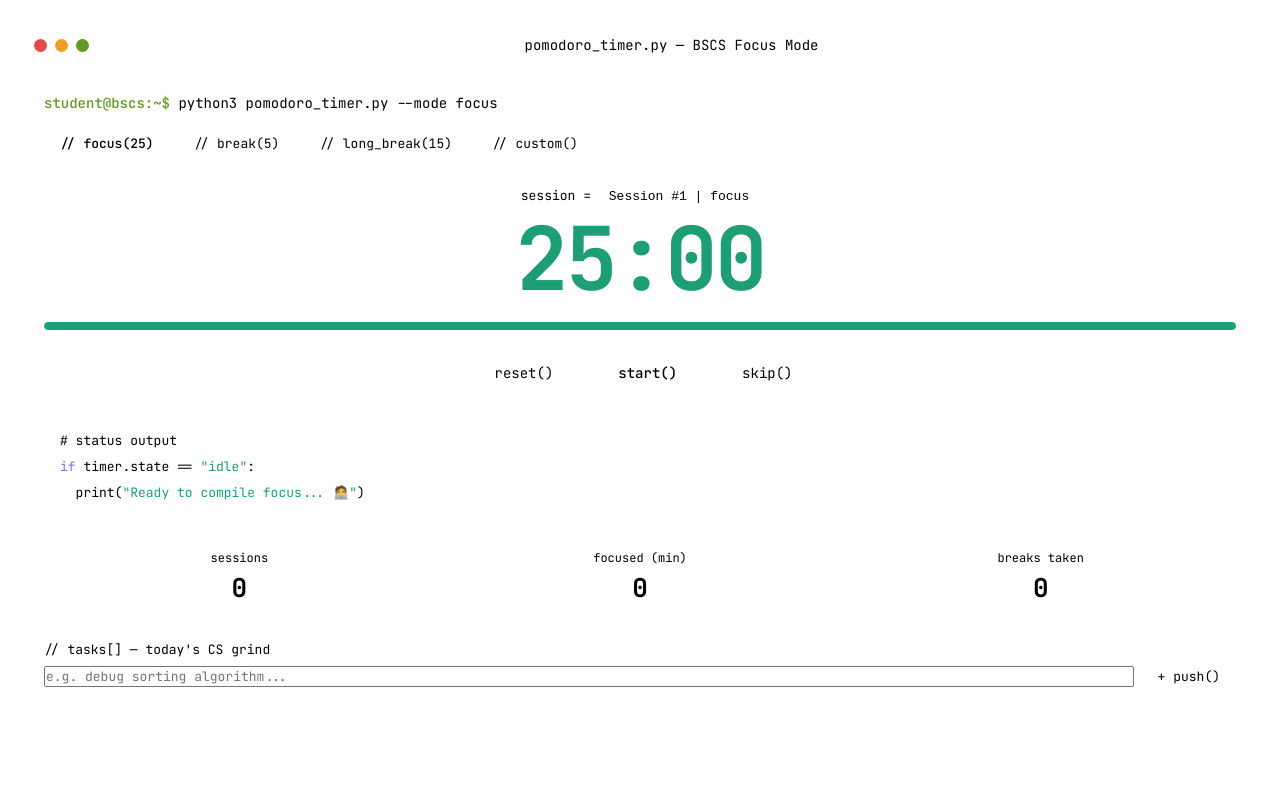
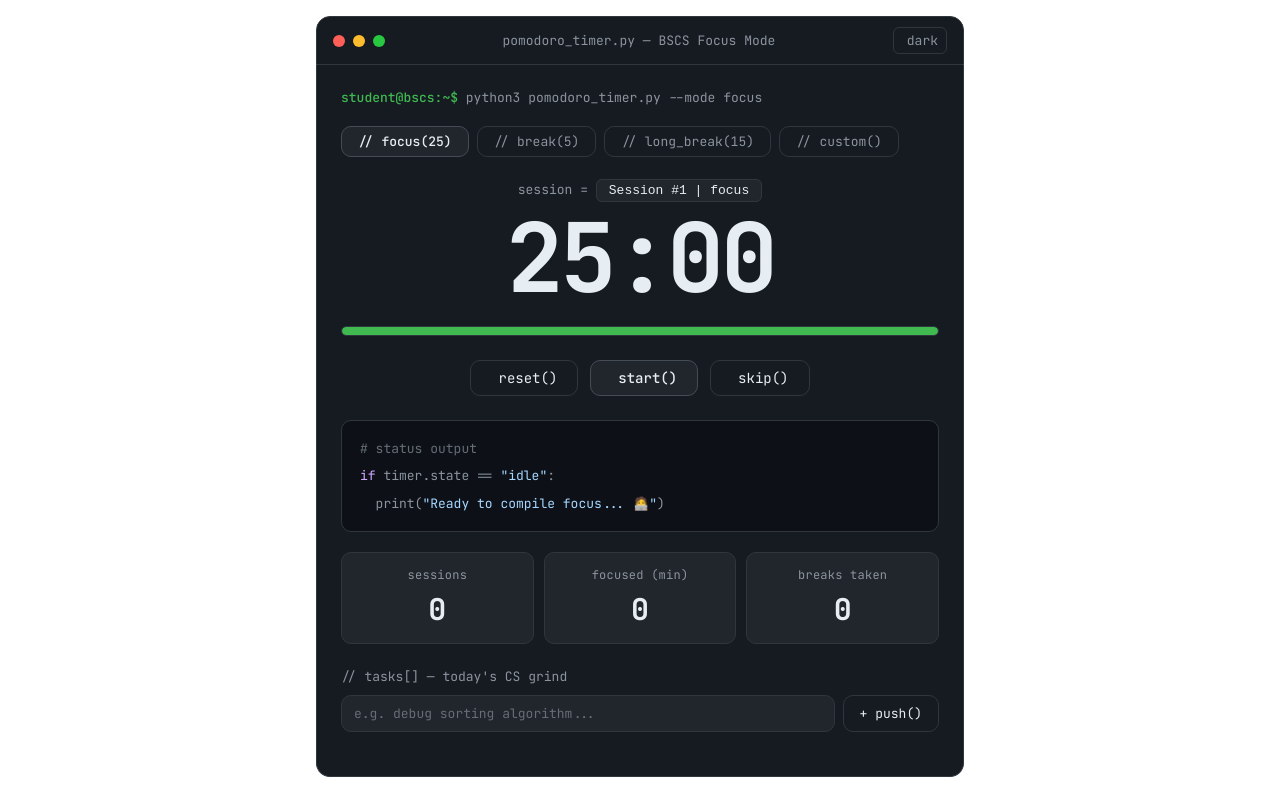
Before and after one commit to KhielDecena/pomoduratimer, a plain HTML site: page index.html in a window 1280 px wide. Drawn offline with Linux system fonts and the light colour scheme.

Commit message:
afafafafasfasfasfasfasfasf

```diff
--- a/index.html
+++ b/index.html
@@ -1,106 +1,128 @@
 
 <style>
 @import url('https://fonts.googleapis.com/css2?family=JetBrains+Mono:wght@400;500;700&display=swap');
-:root { --mono: 'JetBrains Mono', monospace; }
-* { box-sizing: border-box; margin: 0; padding: 0; }
-.root { padding: 1.5rem 1rem 2rem; font-family: var(--mono); }
-.term-header { background: var(--color-background-secondary); border: 0.5px solid var(--color-border-tertiary); border-radius: var(--border-radius-lg) var(--border-radius-lg) 0 0; padding: 12px 18px; display: flex; align-items: center; gap: 8px; }
-.dot { width: 13px; height: 13px; border-radius: 50%; }
-.dot-r { background: #E24B4A; } .dot-a { background: #EF9F27; } .dot-g { background: #639922; }
-.term-title { font-size: 14px; color: var(--color-text-secondary); flex: 1; text-align: center; font-family: var(--mono); }
-.term-body { background: var(--color-background-primary); border: 0.5px solid var(--color-border-tertiary); border-top: none; border-radius: 0 0 var(--border-radius-lg) var(--border-radius-lg); padding: 1.75rem 1.75rem 2rem; }
-.prompt { font-size: 14px; color: var(--color-text-secondary); margin-bottom: 1rem; font-family: var(--mono); }
-.prompt span { color: #639922; font-weight: 500; }
-.tabs { display: flex; gap: 8px; margin-bottom: 1.5rem; flex-wrap: wrap; }
-.tab { font-family: var(--mono); font-size: 13px; padding: 7px 16px; border: 0.5px solid var(--color-border-secondary); border-radius: var(--border-radius-md); cursor: pointer; color: var(--color-text-secondary); background: transparent; transition: all 0.15s; }
-.tab:hover { background: var(--color-background-secondary); }
-.tab.active { background: var(--color-background-secondary); color: var(--color-text-primary); border-color: var(--color-border-primary); font-weight: 500; }
-.custom-row { display: none; gap: 10px; margin-bottom: 1.25rem; align-items: center; }
-.custom-row span { font-size: 13px; font-family: var(--mono); color: var(--color-text-secondary); }
-.custom-row input { width: 80px; font-family: var(--mono); font-size: 14px; }
-.timer-center { text-align: center; margin: 1.75rem 0 1rem; }
-.sess-badge { font-size: 13px; font-family: var(--mono); color: var(--color-text-secondary); margin-bottom: 10px; }
-.sess-badge code { background: var(--color-background-secondary); padding: 3px 10px; border-radius: 5px; border: 0.5px solid var(--color-border-tertiary); font-size: 13px; }
-.timeval { font-size: 88px; font-weight: 700; font-family: var(--mono); color: var(--color-text-primary); letter-spacing: -3px; line-height: 1; }
-.timeval.running { color: #1D9E75; }
-.timeval.onbreak { color: #185FA5; }
-.timeval.paused { color: #BA7517; }
-.prog-wrap { background: var(--color-background-secondary); border-radius: 5px; height: 8px; margin: 1.25rem 0; overflow: hidden; border: 0.5px solid var(--color-border-tertiary); }
-.prog { height: 100%; border-radius: 5px; background: #1D9E75; transition: width 0.5s linear; }
-.prog.brk { background: #185FA5; }
-.ctrls { display: flex; justify-content: center; gap: 14px; margin: 1.5rem 0; }
-.btn { font-family: var(--mono); font-size: 14px; padding: 10px 22px; border: 0.5px solid var(--color-border-secondary); border-radius: var(--border-radius-md); cursor: pointer; background: transparent; color: var(--color-text-primary); transition: all 0.15s; display: flex; align-items: center; gap: 7px; }
-.btn:hover { background: var(--color-background-secondary); }
-.btn.prime { background: var(--color-background-secondary); font-weight: 500; border-color: var(--color-border-primary); }
-.btn:active { transform: scale(0.97); }
-.codebox { font-size: 13px; font-family: var(--mono); background: var(--color-background-secondary); border: 0.5px solid var(--color-border-tertiary); border-radius: var(--border-radius-md); padding: 12px 16px; margin-top: 1.25rem; line-height: 2; }
-.kw { color: #7F77DD; } .str { color: #1D9E75; } .num { color: #BA7517; } .cmt { color: var(--color-text-tertiary); }
-.stats { display: flex; gap: 10px; margin-top: 1.25rem; }
-.scard { flex: 1; background: var(--color-background-secondary); border: 0.5px solid var(--color-border-tertiary); border-radius: var(--border-radius-md); padding: 12px 14px; text-align: center; }
-.slabel { font-size: 12px; color: var(--color-text-secondary); font-family: var(--mono); margin-bottom: 4px; }
-.sval { font-size: 26px; font-weight: 700; font-family: var(--mono); color: var(--color-text-primary); }
-.todo-sec { margin-top: 1.5rem; }
-.todo-label { font-size: 13px; color: var(--color-text-secondary); font-family: var(--mono); margin-bottom: 8px; }
-.todo-row { display: flex; gap: 8px; margin-bottom: 10px; }
-.todo-row input { font-family: var(--mono); font-size: 13px; flex: 1; }
-.todo-row button { font-family: var(--mono); font-size: 13px; padding: 0 16px; }
-.todo-list { list-style: none; display: flex; flex-direction: column; gap: 6px; max-height: 160px; overflow-y: auto; }
-.titem { display: flex; align-items: center; gap: 9px; font-family: var(--mono); font-size: 13px; background: var(--color-background-secondary); border-radius: var(--border-radius-md); padding: 9px 12px; border: 0.5px solid var(--color-border-tertiary); }
-.titem input[type=checkbox] { accent-color: #1D9E75; width: 15px; height: 15px; cursor: pointer; flex-shrink: 0; }
-.titem.done { color: var(--color-text-tertiary); text-decoration: line-through; }
-.titem button { font-size: 16px; background: none; border: none; cursor: pointer; color: var(--color-text-tertiary); padding: 0; margin-left: auto; }
-.titem button:hover { color: #E24B4A; }
+:root{
+  --mono:'JetBrains Mono',monospace;
+  --bg:#0d1117;--bg2:#161b22;--bg3:#21262d;
+  --border:#30363d;--border2:#444c56;
+  --txt:#e6edf3;--txt2:#8b949e;--txt3:#656d76;
+  --green:#3fb950;--green-d:#238636;
+  --blue:#58a6ff;--blue-d:#1f6feb;
+  --amber:#d29922;--amber-bg:#272115;
+  --red:#f85149;
+  --radius:10px;--radius-lg:14px;
+}
+[data-theme=light]{
+  --bg:#f6f8fa;--bg2:#ffffff;--bg3:#eaeef2;
+  --border:#d0d7de;--border2:#bbc0c7;
+  --txt:#1f2328;--txt2:#656d76;--txt3:#8c959f;
+  --green:#1a7f37;--green-d:#2da44e;
+  --blue:#0969da;--blue-d:#218bff;
+  --amber:#9a6700;--amber-bg:#fff8c5;
+  --red:#cf222e;
+}
+*{box-sizing:border-box;margin:0;padding:0}
+body{background:transparent}
+.wrap{font-family:var(--mono);padding:1rem;max-width:680px;margin:0 auto}
+.header{background:var(--bg2);border:0.5px solid var(--border);border-radius:var(--radius-lg) var(--radius-lg) 0 0;padding:10px 16px;display:flex;align-items:center;gap:8px}
+.dot{width:12px;height:12px;border-radius:50%;flex-shrink:0}
+.dot-r{background:#FF5F57}.dot-a{background:#FFBD2E}.dot-g{background:#28C840}
+.title{font-size:13px;color:var(--txt2);flex:1;text-align:center}
+.theme-btn{background:none;border:0.5px solid var(--border);border-radius:6px;cursor:pointer;color:var(--txt2);padding:4px 8px;font-size:13px;font-family:var(--mono);display:flex;align-items:center;gap:5px;transition:all .15s}
+.theme-btn:hover{background:var(--bg3);color:var(--txt)}
+.body{background:var(--bg2);border:0.5px solid var(--border);border-top:none;border-radius:0 0 var(--radius-lg) var(--radius-lg);padding:1.5rem 1.5rem 2rem}
+.prompt{font-size:13px;color:var(--txt2);margin-bottom:1.25rem}
+.prompt span{color:var(--green);font-weight:500}
+.tabs{display:flex;gap:8px;margin-bottom:1.25rem;flex-wrap:wrap}
+.tab{font-family:var(--mono);font-size:13px;padding:8px 16px;border:0.5px solid var(--border);border-radius:var(--radius);cursor:pointer;color:var(--txt2);background:transparent;transition:all .15s;line-height:1}
+.tab:hover{background:var(--bg3)}
+.tab.active{background:var(--bg3);color:var(--txt);border-color:var(--border2);font-weight:500}
+.custom-row{display:none;gap:10px;margin-bottom:1.25rem;align-items:center}
+.custom-row span{font-size:13px;color:var(--txt2)}
+.custom-row input{width:76px;font-family:var(--mono);font-size:14px;background:var(--bg3);border:0.5px solid var(--border);border-radius:var(--radius);color:var(--txt);padding:7px 10px;outline:none}
+.custom-row input:focus{border-color:var(--border2)}
+.timer-center{text-align:center;margin:1.5rem 0 1rem}
+.sess-badge{font-size:13px;color:var(--txt2);margin-bottom:12px}
+.sess-badge code{background:var(--bg3);padding:3px 12px;border-radius:6px;border:0.5px solid var(--border);font-size:13px;color:var(--txt)}
+.timeval{font-size:96px;font-weight:700;font-family:var(--mono);letter-spacing:-4px;line-height:1;transition:color .3s}
+.timeval.idle{color:var(--txt)}
+.timeval.running{color:var(--green)}
+.timeval.onbreak{color:var(--blue)}
+.timeval.paused{color:var(--amber)}
+.prog-wrap{background:var(--bg3);border-radius:5px;height:10px;margin:1.25rem 0;overflow:hidden;border:0.5px solid var(--border)}
+.prog{height:100%;border-radius:5px;background:var(--green);transition:width .5s linear,background .3s}
+.prog.brk{background:var(--blue)}
+.ctrls{display:flex;justify-content:center;gap:12px;margin:1.5rem 0;flex-wrap:wrap}
+.btn{font-family:var(--mono);font-size:14px;padding:10px 20px;border:0.5px solid var(--border);border-radius:var(--radius);cursor:pointer;background:transparent;color:var(--txt);transition:all .15s;display:flex;align-items:center;gap:7px;line-height:1}
+.btn:hover{background:var(--bg3)}
+.btn.prime{background:var(--bg3);font-weight:500;border-color:var(--border2)}
+.btn:active{transform:scale(0.97)}
+.codebox{font-size:13px;font-family:var(--mono);background:var(--bg);border:0.5px solid var(--border);border-radius:var(--radius);padding:14px 18px;margin-top:1.25rem;line-height:2.1;color:var(--txt2)}
+.kw{color:#d2a8ff}.str{color:#a5d6ff}.num{color:#ffa657}.cmt{color:var(--txt3)}
+[data-theme=light] .kw{color:#8250df}[data-theme=light] .str{color:#0550ae}[data-theme=light] .num{color:#953800}[data-theme=light] .cmt{color:var(--txt3)}
+.stats{display:grid;grid-template-columns:repeat(3,1fr);gap:10px;margin-top:1.25rem}
+.scard{background:var(--bg3);border:0.5px solid var(--border);border-radius:var(--radius);padding:14px 16px;text-align:center}
+.slabel{font-size:12px;color:var(--txt2);margin-bottom:6px;letter-spacing:.02em}
+.sval{font-size:30px;font-weight:700;color:var(--txt)}
+.todo-sec{margin-top:1.5rem}
+.todo-label{font-size:13px;color:var(--txt2);margin-bottom:10px}
+.todo-row{display:flex;gap:8px;margin-bottom:12px}
+.todo-row input{font-family:var(--mono);font-size:13px;flex:1;background:var(--bg3);border:0.5px solid var(--border);border-radius:var(--radius);color:var(--txt);padding:9px 12px;outline:none}
+.todo-row input:focus{border-color:var(--border2)}
+.todo-row input::placeholder{color:var(--txt3)}
+.todo-row button{font-family:var(--mono);font-size:13px;padding:0 16px}
+.todo-list{list-style:none;display:flex;flex-direction:column;gap:7px;max-height:180px;overflow-y:auto}
+.titem{display:flex;align-items:center;gap:9px;font-family:var(--mono);font-size:13px;background:var(--bg3);border-radius:var(--radius);padding:10px 14px;border:0.5px solid var(--border);color:var(--txt)}
+.titem input[type=checkbox]{accent-color:var(--green);width:15px;height:15px;cursor:pointer;flex-shrink:0}
+.titem.done{color:var(--txt3);text-decoration:line-through}
+.titem button{font-size:17px;background:none;border:none;cursor:pointer;color:var(--txt3);padding:0;margin-left:auto;line-height:1}
+.titem button:hover{color:var(--red)}
 </style>
-
-<h2 class="sr-only" style="position:absolute;width:1px;height:1px;overflow:hidden;">BSCS Pomodoro Timer — focus timer, break timer, and task list for Computer Science students</h2>
-
-<div class="root">
-  <div class="term-header">
+<h2 class="sr-only" style="position:absolute;width:1px;height:1px;overflow:hidden;">BSCS Pomodoro Timer — focus timer with dark/light mode</h2>
+<div class="wrap" id="app">
+  <div class="header">
     <div class="dot dot-r"></div>
     <div class="dot dot-a"></div>
     <div class="dot dot-g"></div>
-    <span class="term-title">pomodoro_timer.py — BSCS Focus Mode</span>
+    <span class="title">pomodoro_timer.py — BSCS Focus Mode</span>
+    <button class="theme-btn" onclick="toggleTheme()" id="thbtn" aria-label="toggle theme">
+      <i class="ti ti-moon" id="thicon" aria-hidden="true"></i>
+      <span id="thlabel">dark</span>
+    </button>
   </div>
-  <div class="term-body">
+  <div class="body">
     <div class="prompt"><span>student@bscs:~$</span> python3 pomodoro_timer.py --mode focus</div>
-
     <div class="tabs">
-      <button class="tab active" onclick="setMode('focus')">// focus(25)</button>
-      <button class="tab" onclick="setMode('short')">// break(5)</button>
-      <button class="tab" onclick="setMode('long')">// long_break(15)</button>
-      <button class="tab" onclick="setMode('custom')">// custom()</button>
+      <button class="tab active" onclick="setMode('focus')">//&nbsp;focus(25)</button>
+      <button class="tab" onclick="setMode('short')">//&nbsp;break(5)</button>
+      <button class="tab" onclick="setMode('long')">//&nbsp;long_break(15)</button>
+      <button class="tab" onclick="setMode('custom')">//&nbsp;custom()</button>
     </div>
-
     <div class="custom-row" id="crow">
       <span>minutes =</span>
       <input type="number" id="cmin" min="1" max="90" value="30">
       <button class="btn" onclick="applyCustom()">set</button>
     </div>
-
     <div class="timer-center">
       <div class="sess-badge">session = <code id="scode">Session #1 | focus</code></div>
-      <div class="timeval running" id="tdisp">25:00</div>
+      <div class="timeval idle" id="tdisp">25:00</div>
       <div class="prog-wrap"><div class="prog" id="pbar" style="width:100%"></div></div>
     </div>
-
     <div class="ctrls">
       <button class="btn" onclick="resetTimer()"><i class="ti ti-refresh" aria-hidden="true"></i> reset()</button>
       <button class="btn prime" id="startbtn" onclick="toggleTimer()"><i class="ti ti-player-play" id="picon" aria-hidden="true"></i><span id="blabel">start()</span></button>
       <button class="btn" onclick="skipTimer()"><i class="ti ti-player-skip-forward" aria-hidden="true"></i> skip()</button>
     </div>
-
     <div class="codebox" id="cbox">
       <span class="cmt"># status output</span><br>
       <span class="kw">if</span> timer.state == <span class="str">"idle"</span>:<br>
       &nbsp;&nbsp;print(<span class="str">"Ready to compile focus... 🧑‍💻"</span>)
     </div>
-
     <div class="stats">
       <div class="scard"><div class="slabel">sessions</div><div class="sval" id="ss">0</div></div>
       <div class="scard"><div class="slabel">focused (min)</div><div class="sval" id="sm">0</div></div>
       <div class="scard"><div class="slabel">breaks taken</div><div class="sval" id="sb">0</div></div>
     </div>
-
     <div class="todo-sec">
       <div class="todo-label">// tasks[] — today's CS grind</div>
       <div class="todo-row">
@@ -111,67 +133,78 @@
     </div>
   </div>
 </div>
+<script>
+const MODES={focus:25,short:5,long:15,custom:30};
+let mode='focus',total=25*60,rem=25*60,running=false,iv=null;
+let sessions=0,breaks=0,focMin=0,isBreak=false,tid=0;
+let isDark=true;
 
-<script>
-const MODES = { focus: 25, short: 5, long: 15, custom: 30 };
-let mode = 'focus', total = 25*60, rem = 25*60, running = false, iv = null;
-let sessions = 0, breaks = 0, focMin = 0, isBreak = false, tid = 0;
+const pad=n=>String(n).padStart(2,'0');
+const fmt=s=>pad(Math.floor(s/60))+':'+pad(s%60);
 
-const pad = n => String(n).padStart(2,'0');
-const fmt = s => pad(Math.floor(s/60))+':'+pad(s%60);
-
-function setMode(m) {
-  if (running) return;
-  mode = m;
-  document.querySelectorAll('.tab').forEach((t,i)=>t.classList.toggle('active',['focus','short','long','custom'][i]===m));
-  document.getElementById('crow').style.display = m==='custom'?'flex':'none';
-  if (m!=='custom') { isBreak = m!=='focus'; total = MODES[m]*60; rem = total; upd(); }
+function toggleTheme(){
+  isDark=!isDark;
+  document.getElementById('app').setAttribute('data-theme',isDark?'dark':'light');
+  document.getElementById('thicon').className=isDark?'ti ti-moon':'ti ti-sun';
+  document.getElementById('thlabel').textContent=isDark?'dark':'light';
+  if(!isDark){
+    document.documentElement.style.setProperty('--bg','#f6f8fa');
+  }
 }
 
-function applyCustom() {
-  const v = Math.min(90,Math.max(1,parseInt(document.getElementById('cmin').value)||25));
-  MODES.custom = v; total = v*60; rem = total; upd();
+function setMode(m){
+  if(running)return;
+  mode=m;
+  document.querySelectorAll('.tab').forEach((t,i)=>t.classList.toggle('active',['focus','short','long','custom'][i]===m));
+  document.getElementById('crow').style.display=m==='custom'?'flex':'none';
+  if(m!=='custom'){isBreak=m!=='focus';total=MODES[m]*60;rem=total;upd();}
 }
 
-function upd() {
-  const td = document.getElementById('tdisp');
-  td.textContent = fmt(rem);
-  td.className = 'timeval '+(running?(isBreak?'onbreak':'running'):rem===total?'running':'paused');
-  const pct = (rem/total)*100;
-  const pb = document.getElementById('pbar');
-  pb.style.width = pct+'%';
-  pb.className = 'prog'+(isBreak?' brk':'');
-  document.getElementById('scode').textContent = 'Session #'+(sessions+1)+' | '+mode;
-  document.getElementById('ss').textContent = sessions;
-  document.getElementById('sm').textContent = Math.floor(focMin);
-  document.getElementById('sb').textContent = breaks;
+function applyCustom(){
+  const v=Math.min(90,Math.max(1,parseInt(document.getElementById('cmin').value)||25));
+  MODES.custom=v;total=v*60;rem=total;upd();
 }
 
-function setStatus(h) { document.getElementById('cbox').innerHTML = h; }
+function upd(){
+  const td=document.getElementById('tdisp');
+  td.textContent=fmt(rem);
+  if(running){td.className='timeval '+(isBreak?'onbreak':'running');}
+  else{td.className='timeval '+(rem===total?'idle':'paused');}
+  const pct=(rem/total)*100;
+  const pb=document.getElementById('pbar');
+  pb.style.width=pct+'%';
+  pb.className='prog'+(isBreak?' brk':'');
+  document.getElementById('scode').textContent='Session #'+(sessions+1)+' | '+mode;
+  document.getElementById('ss').textContent=sessions;
+  document.getElementById('sm').textContent=Math.round(focMin);
+  document.getElementById('sb').textContent=breaks;
+}
 
-function toggleTimer() {
-  if (running) {
-    clearInterval(iv); running = false;
+function setStatus(h){document.getElementById('cbox').innerHTML=h;}
+
+function toggleTimer(){
+  if(running){
+    clearInterval(iv);running=false;
     document.getElementById('picon').className='ti ti-player-play';
     document.getElementById('blabel').textContent='start()';
     setStatus('<span class="cmt"># paused</span><br><span class="kw">timer</span>.state = <span class="str">"paused"</span><br><span class="cmt"># press start() to resume</span>');
-  } else {
-    running = true;
+  }else{
+    running=true;
     document.getElementById('picon').className='ti ti-player-pause';
     document.getElementById('blabel').textContent='pause()';
     setStatus(isBreak
-      ? '<span class="cmt"># break mode active</span><br><span class="kw">rest</span>(<span class="num">'+MODES[mode]+'</span>)<br><span class="str">// hydrate. stretch. breathe.</span>'
-      : '<span class="cmt"># focus mode active</span><br><span class="kw">for</span> i <span class="kw">in</span> range(<span class="num">'+MODES[mode]+'</span>):<br>&nbsp;&nbsp;<span class="str">study()</span> <span class="cmt"># no distractions!</span>');
-    iv = setInterval(()=>{
+      ?'<span class="cmt"># break mode active</span><br><span class="kw">rest</span>(<span class="num">'+MODES[mode]+'</span>)<br><span class="str">// hydrate. stretch. breathe.</span>'
+      :'<span class="cmt"># focus mode active</span><br><span class="kw">for</span> i <span class="kw">in</span> range(<span class="num">'+MODES[mode]+'</span>):<br>&nbsp;&nbsp;<span class="str">study()</span> <span class="cmt"># no distractions!</span>');
+    iv=setInterval(()=>{
       rem--;
-      if (!isBreak) focMin += 1/60;
+      if(!isBreak)focMin+=1/60;
       upd();
-      if (rem<=0) {
-        clearInterval(iv); running=false;
+      if(rem<=0){
+        clearInterval(iv);running=false;
         document.getElementById('picon').className='ti ti-player-play';
         document.getElementById('blabel').textContent='start()';
-        if (!isBreak) sessions++; else breaks++;
-        rem=0; upd();
+        if(!isBreak)sessions++;else breaks++;
+        rem=0;upd();
         setStatus('<span class="str">"✅ Session complete! Well done, BSCS student."</span><br><span class="kw">print</span>(<span class="str">"Time to '+(isBreak?'focus!" 🧑‍💻':'rest!" ☕')+'</span>)');
       }
     },1000);
@@ -179,37 +212,37 @@ function toggleTimer() {
   upd();
 }
 
-function resetTimer() {
-  clearInterval(iv); running=false; rem=total;
+function resetTimer(){
+  clearInterval(iv);running=false;rem=total;
   document.getElementById('picon').className='ti ti-player-play';
   document.getElementById('blabel').textContent='start()';
   setStatus('<span class="cmt"># status output</span><br><span class="kw">if</span> timer.state == <span class="str">"idle"</span>:<br>&nbsp;&nbsp;print(<span class="str">"Ready to compile focus... 🧑‍💻"</span>)');
   upd();
 }
 
-function skipTimer() {
-  clearInterval(iv); running=false;
-  if (!isBreak) sessions++; else breaks++;
+function skipTimer(){
+  clearInterval(iv);running=false;
+  if(!isBreak)sessions++;else breaks++;
   isBreak=!isBreak;
-  const nm = isBreak?(sessions%4===0?'long':'short'):'focus';
+  const nm=isBreak?(sessions%4===0?'long':'short'):'focus';
   setMode(nm);
   document.getElementById('picon').className='ti ti-player-play';
   document.getElementById('blabel').textContent='start()';
   setStatus('<span class="cmt"># skipped to next phase</span><br><span class="kw">next</span>: <span class="str">"'+nm+'"</span>');
 }
 
-function addTodo() {
-  const inp = document.getElementById('tinput');
-  const txt = inp.value.trim(); if (!txt) return;
-  const id = ++tid;
-  const li = document.createElement('li');
-  li.className='titem'; li.id='t'+id;
-  li.innerHTML='<input type="checkbox" onchange="chk('+id+',this)"><span>'+txt.replace(/</g,'&lt;')+'</span><button onclick="del('+id+')" title="remove" aria-label="remove task">×</button>';
+function addTodo(){
+  const inp=document.getElementById('tinput');
+  const txt=inp.value.trim();if(!txt)return;
+  const id=++tid;
+  const li=document.createElement('li');
+  li.className='titem';li.id='t'+id;
+  li.innerHTML='<input type="checkbox" onchange="chk('+id+',this)"><span>'+txt.replace(/</g,'&lt;')+'</span><button onclick="del('+id+')" aria-label="remove task">×</button>';
   document.getElementById('tlist').appendChild(li);
   inp.value='';
 }
-function chk(id,cb){ const l=document.getElementById('t'+id); if(cb.checked)l.classList.add('done');else l.classList.remove('done'); }
-function del(id){ const l=document.getElementById('t'+id); if(l)l.remove(); }
+function chk(id,cb){const l=document.getElementById('t'+id);if(cb.checked)l.classList.add('done');else l.classList.remove('done');}
+function del(id){const l=document.getElementById('t'+id);if(l)l.remove();}
 document.getElementById('tinput').addEventListener('keydown',e=>{if(e.key==='Enter')addTodo();});
 upd();
 </script>
```
